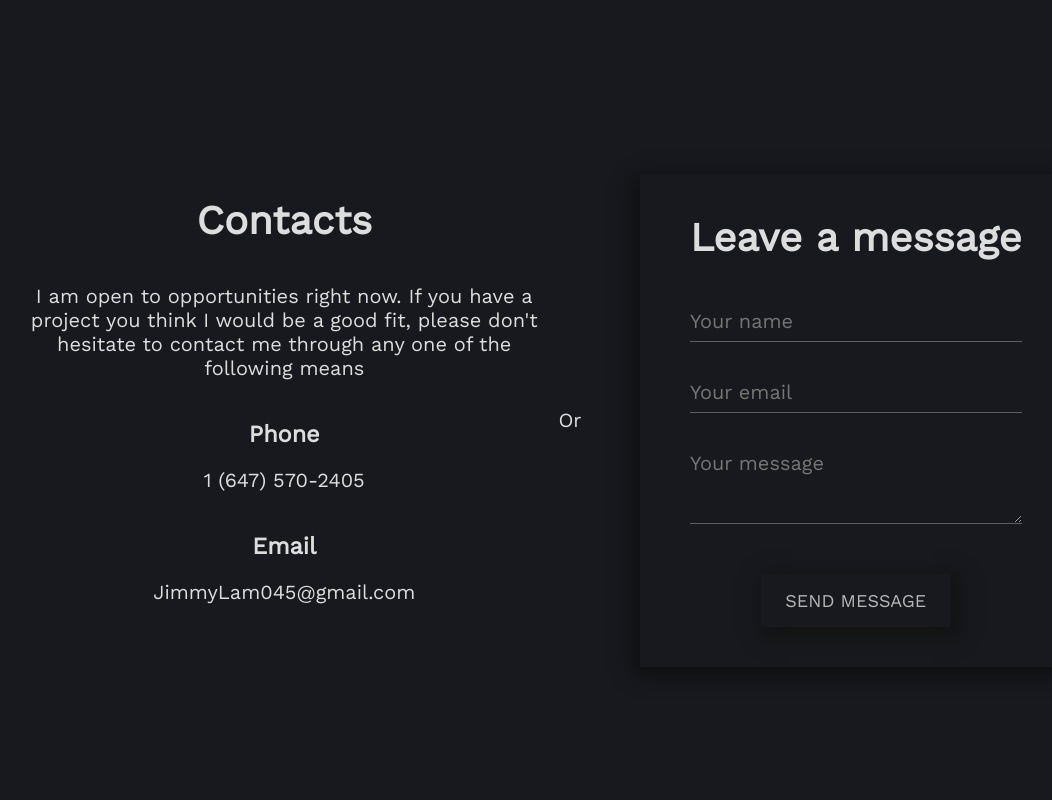
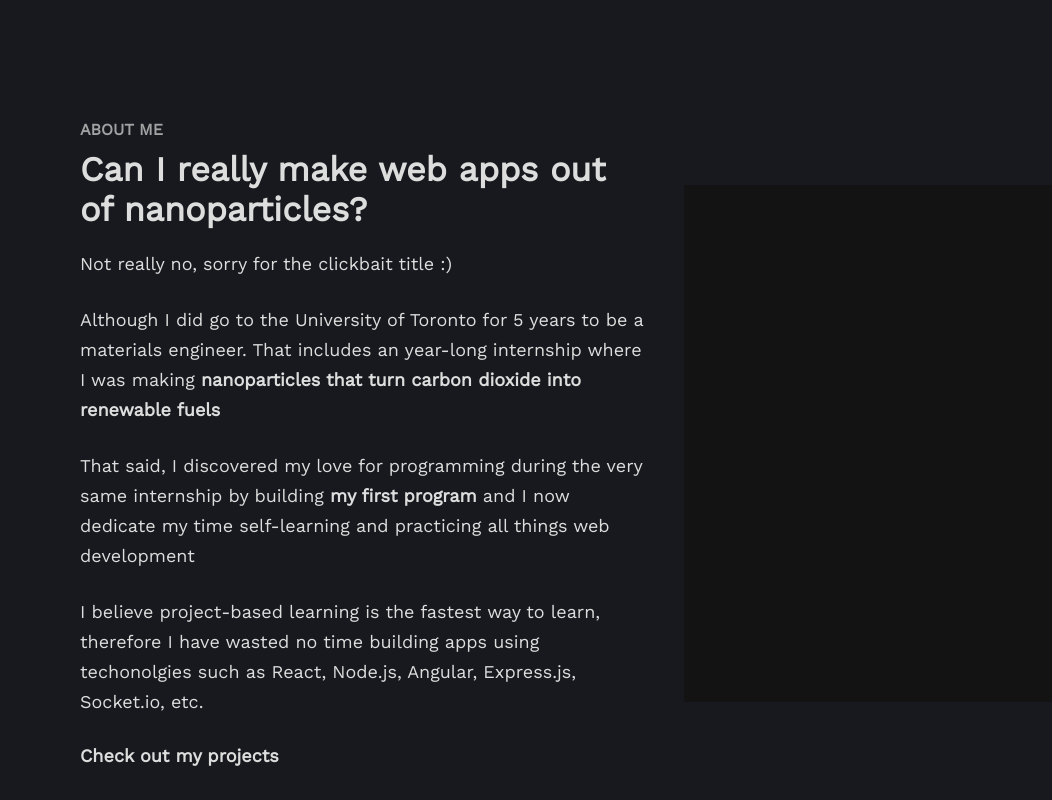
Before and after one commit to JL978/portfolio, a Next.js app: page / in a window 1280 px wide. Shown: the part 780-1580 px from the top of the page, without its empty margins (70-1122 px from the left). Built offline with nearby package versions, Linux system fonts and the light colour scheme.

Commit message:
about page done

```diff
--- a/pages/index.js
+++ b/pages/index.js
@@ -12,6 +12,37 @@ export default function Home() {
 					</div>
 				</div>
 			</div>
+			<div className="page">
+				<div className="about">
+					<div className="info">
+						<h3>about me</h3>
+						<h2>Can I really make web apps out of nanoparticles?</h2>
+						<p>Not really no, sorry for the clickbait title :)</p>
+						<p>
+							Although I did go to the University of Toronto for 5 years to be a
+							materials engineer. That includes an year-long internship where I
+							was making{" "}
+							<b>nanoparticles that turn carbon dioxide into renewable fuels</b>
+						</p>
+						<p>
+							That said, I discovered my love for programming during the very
+							same internship by building <b>my first program</b> and I now
+							dedicate my time self-learning and practicing all things web
+							development
+						</p>
+						<p>
+							I believe project-based learning is the fastest way to learn,
+							therefore I have wasted no time building apps using techonolgies
+							such as React, Node.js, Angular, Express.js, Socket.io, etc.
+						</p>
+						<a href="#projects">
+							<b>Check out my projects</b>
+						</a>
+					</div>
+					<div className="img"></div>
+				</div>
+			</div>
+
 			<div className="page">
 				<div className="contact">
 					<div className="info">
--- a/styles/styles.global.scss
+++ b/styles/styles.global.scss
@@ -50,6 +50,7 @@ a {
 }
 
 header {
+	z-index: 11;
 	@include mid-flex;
 	width: 100%;
 	position: fixed;
@@ -144,6 +145,7 @@ button {
 		margin-bottom: 2rem;
 		font-weight: 400;
 		font-size: 1rem;
+		line-height: 1.5rem;
 	}
 
 	h3 {
@@ -197,6 +199,47 @@ button {
 				cursor: pointer;
 			}
 		}
+	}
+}
+
+.about {
+	height: 100%;
+	padding: $header-height 100px;
+	display: grid;
+	grid-template-columns: 3fr 2fr;
+	align-items: center;
+	justify-items: center;
+	grid-gap: 2rem;
+
+	.info {
+		z-index: 9;
+		h3 {
+			text-transform: uppercase;
+			font-size: 0.8rem;
+			opacity: 0.7;
+			margin-bottom: 0.5rem;
+		}
+
+		h2 {
+			font-size: 1.7rem;
+			margin-bottom: 1rem;
+		}
+		p {
+			font-size: 0.9rem;
+			margin-bottom: 1.3rem;
+			line-height: 1.5rem;
+		}
+
+		a {
+			font-size: 0.9rem;
+		}
+	}
+
+	.img {
+		z-index: 9;
+		background-color: #131313;
+		width: 100%;
+		height: 80%;
 	}
 }
 
```
